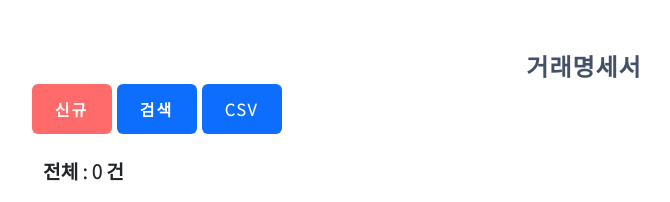
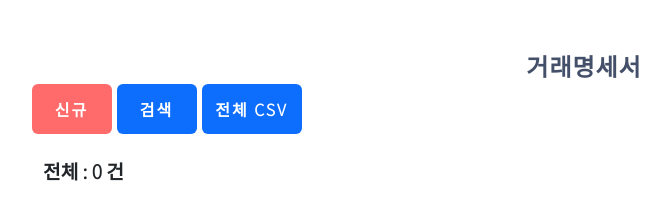
Before and after one commit to SamGiKim/SalesDB, a PHP site: page /salesMain.php in a window 1280 px wide. Shown: the part 106-308 px from the top of the page, without its empty margins (56-726 px from the left). Run offline with PHP 8.4, Linux system fonts and the light colour scheme; the visitor is signed in with stand-in values (Sample User, id 1); data that the repository does not hold is empty; some libraries are stand-ins or nearby versions.

Commit message:
update css

```diff
--- a/trunk/index.php
+++ b/trunk/index.php
@@ -30,7 +30,7 @@ mysqli_set_charset($dbconnect, "utf8");
 
 //로그인 폼 데이터 처리
 if ($_SERVER["REQUEST_METHOD"] == "POST" && isset($_POST['user_id']) && isset($_POST['password'])) {
-    var_dump($_POST);
+    // var_dump($_POST);
     $user_id = mysqli_real_escape_string($dbconnect, $_POST['user_id']);
     $pw = mysqli_real_escape_string($dbconnect, $_POST['password']);
     // 준비된 명령문 사용하여 SQL 인젝션 방지
--- a/trunk/salesMain.css
+++ b/trunk/salesMain.css
@@ -241,15 +241,22 @@ input[disabled] {
     text-align: center;
 }
 .insert{
+    height: 50px;
+    width: 80px;
     background-color:#FF6B6B;
     margin-right: 5px;
 }
 .search{
+    height: 50px;
+    width: 80px;
+    margin-right: 5px;
+}
+.csv{
+    height: 50px;
+    width: 100px;
     margin-right: 5px;
 }
 .btn{
-    height: 50px;
-    width: 80px;
     letter-spacing: 2px;
     text-align: center;
     border:none !important;
--- a/trunk/salesMain.php
+++ b/trunk/salesMain.php
@@ -389,7 +389,7 @@ $stmt->close();
             <div class="col-12 d-flex justify-content-start main-top-btn">
                 <button type="button" class="btn btn-primary insert mr-2" onclick="goToSalesInsert()">신규</button>
                 <button type="button" class="btn btn-primary search" onclick="goToSalesSearch()">검색</button>
-                <button type="button" class="btn btn-primary" onclick="window.location.href='export_sales_csv.php'">CSV</button>
+                <button type="button" class="btn btn-primary csv" onclick="window.location.href='export_sales_csv.php'">전체 CSV</button>
             </div>
             <div class="total-number" style="text-align:left; margin-left:2%; font-size: 1.2em; font-weight:bold;">
                 <?= $message ?><span> </span><?= $totalCount ?> 건
```
